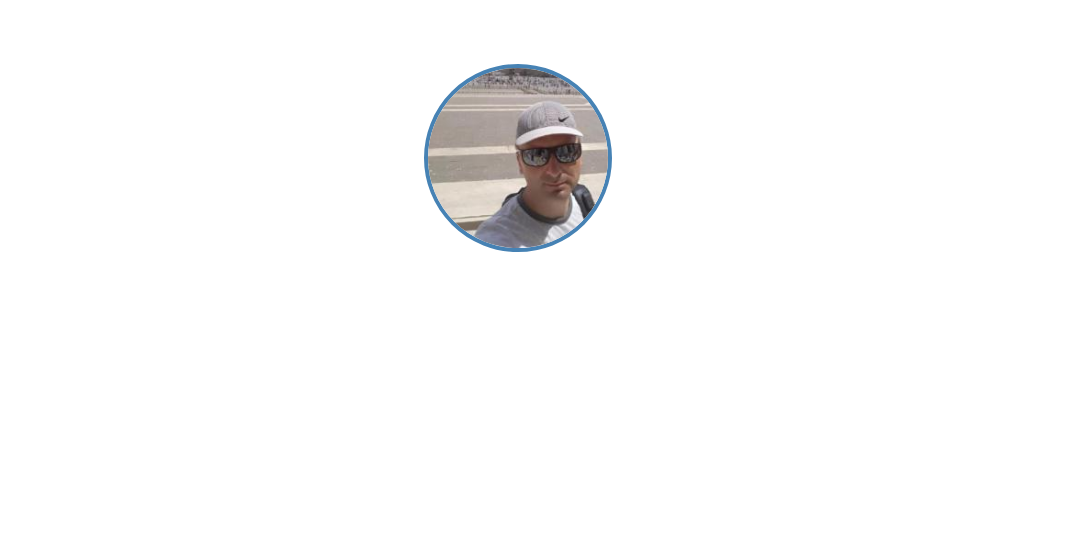
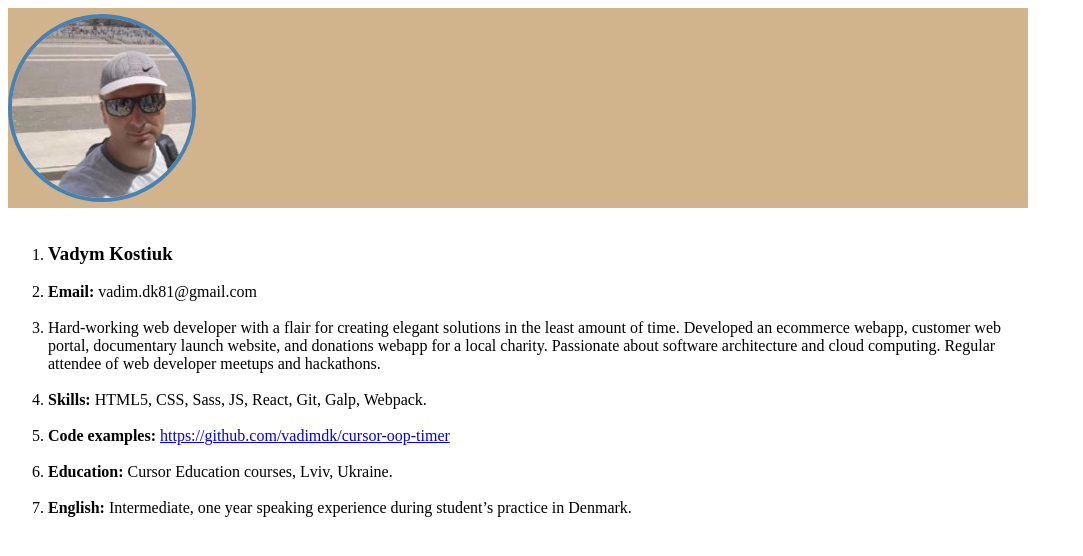
Before and after one commit to vadimdk/rsschool-cv, a plain HTML site: page index.html in a window 1280 px wide. Shown: the whole page, without its empty margins (0-1083 px from the left). Drawn offline with Linux system fonts and the light colour scheme.

Commit message:
feat: add main block

```diff
--- a/index.html
+++ b/index.html
@@ -1,24 +1,54 @@
 <!DOCTYPE html>
 <html lang="en">
+
 <head>
     <meta charset="UTF-8">
     <meta name="viewport" content="width=device-width, initial-scale=1.0">
     <title>rsschool-cv</title>
     <link rel="stylesheet" href="./styles.css">
 </head>
+
 <body>
     <header>
         <img src="./MyPhoto.jpeg">
 
     </header>
 
-    <main>
 
+    <main class="main-section">
+        <ol>
+            <li>
+                <h3>Vadym Kostiuk</h3>
+            </li>
+
+            <li>
+                <span class="bold-text">Email:</span> <span>vadim.dk81@gmail.com</span>
+            </li>
+            <br>
+            <li>Hard-working web developer with a flair for creating elegant solutions in the least amount of time.
+                Developed an ecommerce webapp, customer web portal, documentary launch website, and donations webapp for
+                a local charity. Passionate about software architecture and cloud computing. Regular attendee of web
+                developer meetups and hackathons.
+            </li>
+            <br>
+            <li>
+                <span class="bold-text">Skills:</span> HTML5, CSS, Sass, JS, React, Git, Galp, Webpack.
+            </li>
+            <br>
+            <li> <span class="bold-text">Code examples:</span> <a
+                    href="https://github.com/vadimdk/cursor-oop-timer">https://github.com/vadimdk/cursor-oop-timer</a>
+            </li>
+            <br>
+            <li> <span class="bold-text">Education:</span> Cursor Education courses, Lviv, Ukraine.</li>
+            <br>
+            <li> <span class="bold-text">English:</span> Intermediate, one year speaking experience during
+                student’s practice in Denmark.</li>
+
+
+        </ol>
     </main>
 
-    <footer>
-
-    </footer>
 
 </body>
+
 </html>
--- a/styles.css
+++ b/styles.css
@@ -1,14 +1,14 @@
 body {
   width: 1024px;
-
 }
 
 header {
   display: flex;
   width: 1020px;
-    height: 300px;
-    justify-content: center;
+  height: 200px;
+  justify-content: flex-start;
   align-items: center;
+  background-color: tan;
 }
 
 img {
@@ -17,3 +17,12 @@ img {
   border-radius: 50%;
   border: 4px solid steelblue;
 }
+
+.main-section {
+  display: flex;
+  flex-direction: row;
+}
+
+.bold-text {
+  font-weight: bold;
+}
```
Lines whose indentation alone changed are shown as unchanged.
